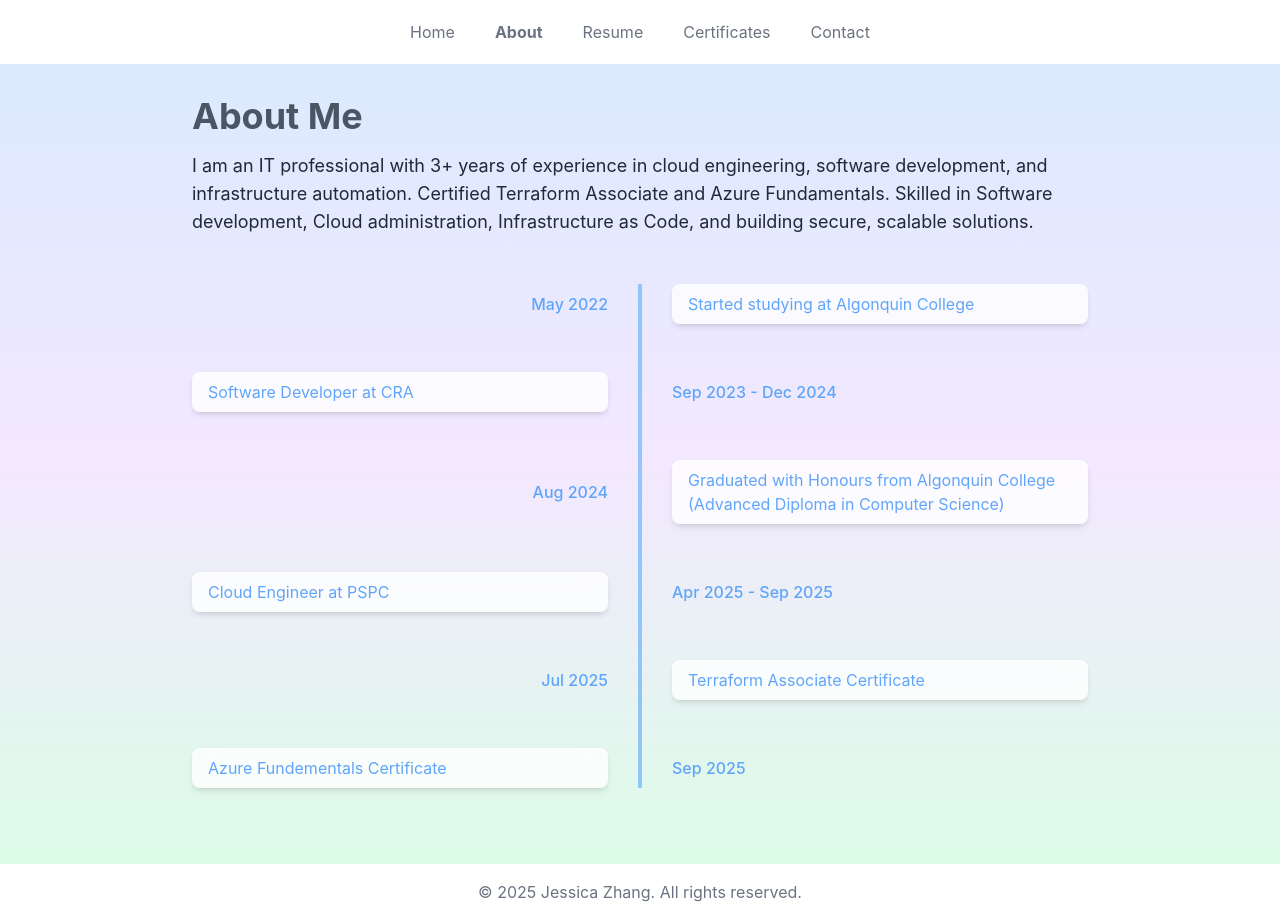
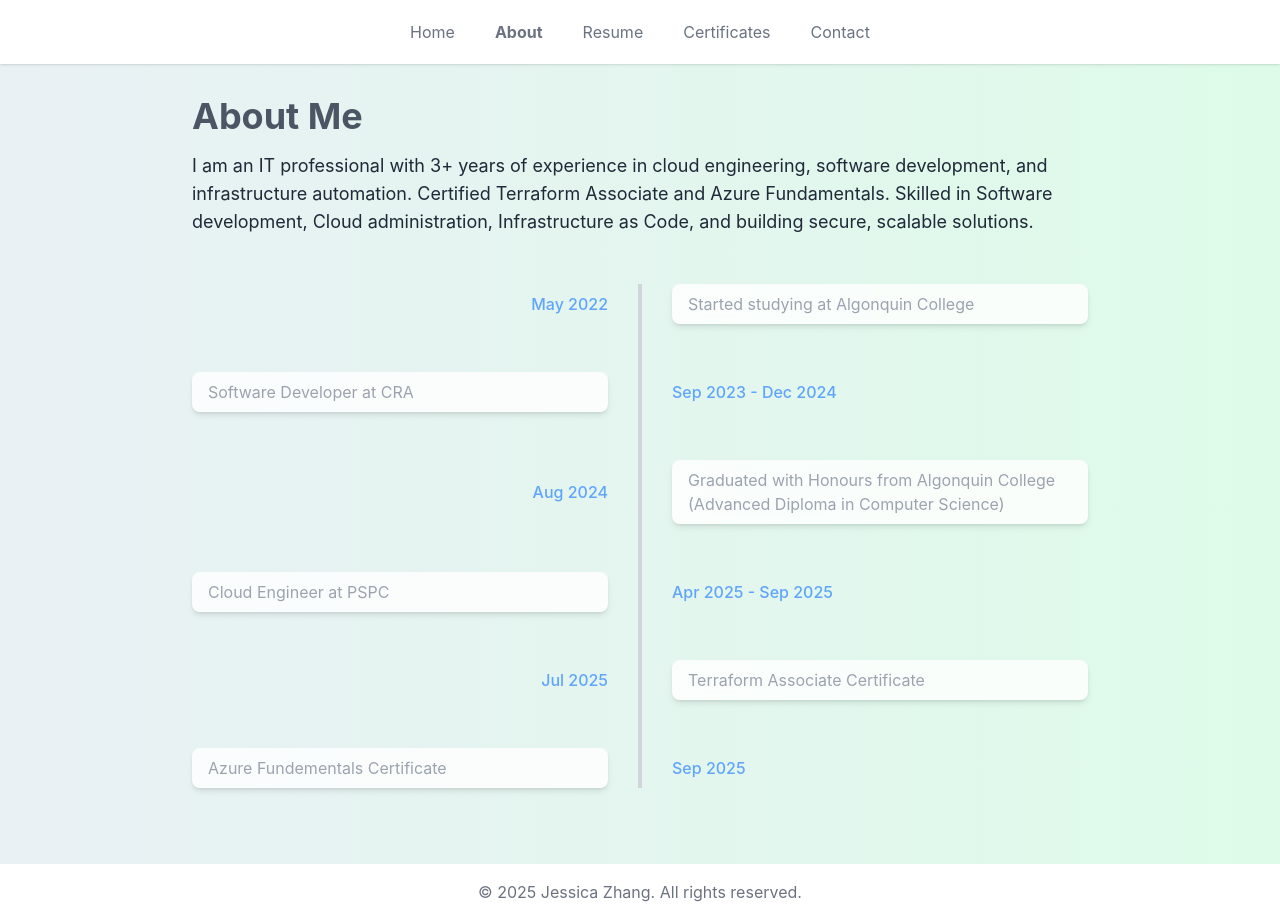
Before and after one commit to zjx090909/jianxia-portfolio, a Next.js app: page /about in a window 1280 px wide. Built offline with nearby package versions, Linux system fonts and the light colour scheme.

Commit message:
minor fix

```diff
--- a/app/about/page.tsx
+++ b/app/about/page.tsx
@@ -13,7 +13,9 @@ const milestones = [
 
 export default function About() {
   return (
-    <div className="min-h-screen bg-gradient-to-b from-blue-100 via-purple-100 to-green-100 p-8">
+    <div className="min-h-screen p-8 relative overflow-hidden">
+      {/* background */}
+      <div className="absolute inset-0 -z-10 animate-gradient bg-gradient-to-r from-blue-100 via-purple-100 to-green-100 bg-[length:400%_400%]"></div>
       {/* summary */}
       <div className="max-w-4xl mx-auto mb-12">
         <h1 className="text-4xl font-bold mb-4 text-gray-600">About Me</h1>
@@ -25,7 +27,7 @@ export default function About() {
       {/* milestone */}
       <div className="max-w-4xl mx-auto relative">
         {/* middle line */}
-        <div className="absolute left-1/2 transform -translate-x-1/2 h-full w-1 bg-blue-300"></div>
+        <div className="absolute left-1/2 transform -translate-x-1/2 h-full w-1 bg-gray-300"></div>
 
         <ul className="space-y-12">
           {milestones.map((m, idx) => {
@@ -40,7 +42,7 @@ export default function About() {
                     </div>
                     {/* right content*/}
                     <div className="w-1/2 pl-8 relative">
-                      <div className="bg-white/80 backdrop-blur-md rounded-lg px-4 py-2 shadow-md text-blue-400">
+                      <div className="bg-white/80 backdrop-blur-md rounded-lg px-4 py-2 shadow-md text-gray-400">
                         {m.event}
                       </div>
                     </div>
@@ -49,7 +51,7 @@ export default function About() {
                   <>
                     {/* left content */}
                     <div className="w-1/2 pr-8 relative">
-                      <div className="bg-white/80 backdrop-blur-md rounded-lg px-4 py-2 shadow-md text-blue-400">
+                      <div className="bg-white/80 backdrop-blur-md rounded-lg px-4 py-2 shadow-md text-gray-400">
                         {m.event}
                       </div>
                     </div>
--- a/app/globals.css
+++ b/app/globals.css
@@ -9,3 +9,13 @@ body {
   font-family: 'Inter', sans-serif;
   background-color: #e0f2fe;
 }
+
+@keyframes gradientBG {
+  0% { background-position: 0% 50%; }
+  50% { background-position: 100% 50%; }
+  100% { background-position: 0% 50%; }
+}
+
+.animate-gradient {
+  animation: gradientBG 15s ease infinite;
+}
--- a/app/page.tsx
+++ b/app/page.tsx
@@ -12,7 +12,7 @@ export default function HomePage() {
   return (
     <div className="relative h-screen w-screen overflow-hidden">
       {/* background */}
-      <div className="absolute inset-0 animate-gradient bg-gradient-to-r from-blue-100 via-purple-300 to-green-200 bg-[length:400%_400%]"></div>
+      <div className="absolute inset-0 animate-gradient bg-gradient-to-r from-blue-100 via-purple-100 to-green-200 bg-[length:400%_400%]"></div>
 
       <Particles
         id="tsparticles"
```
